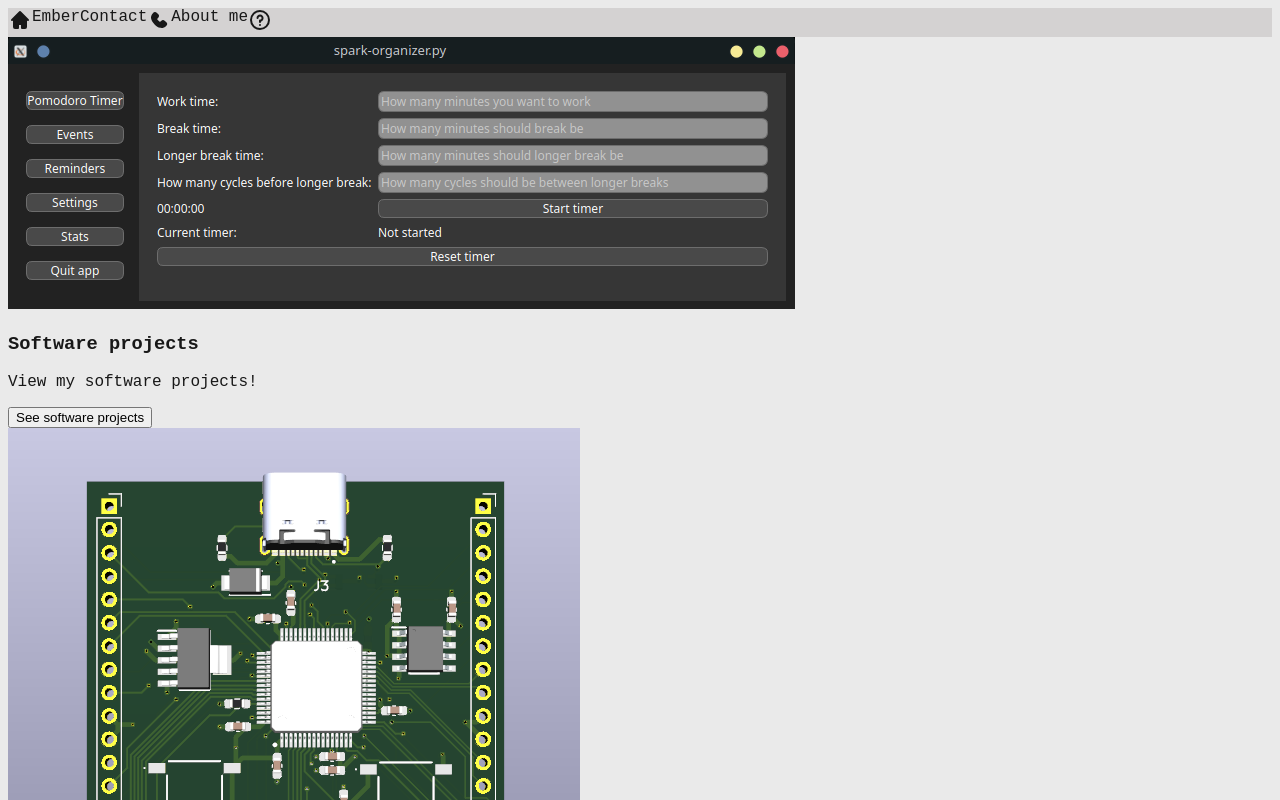
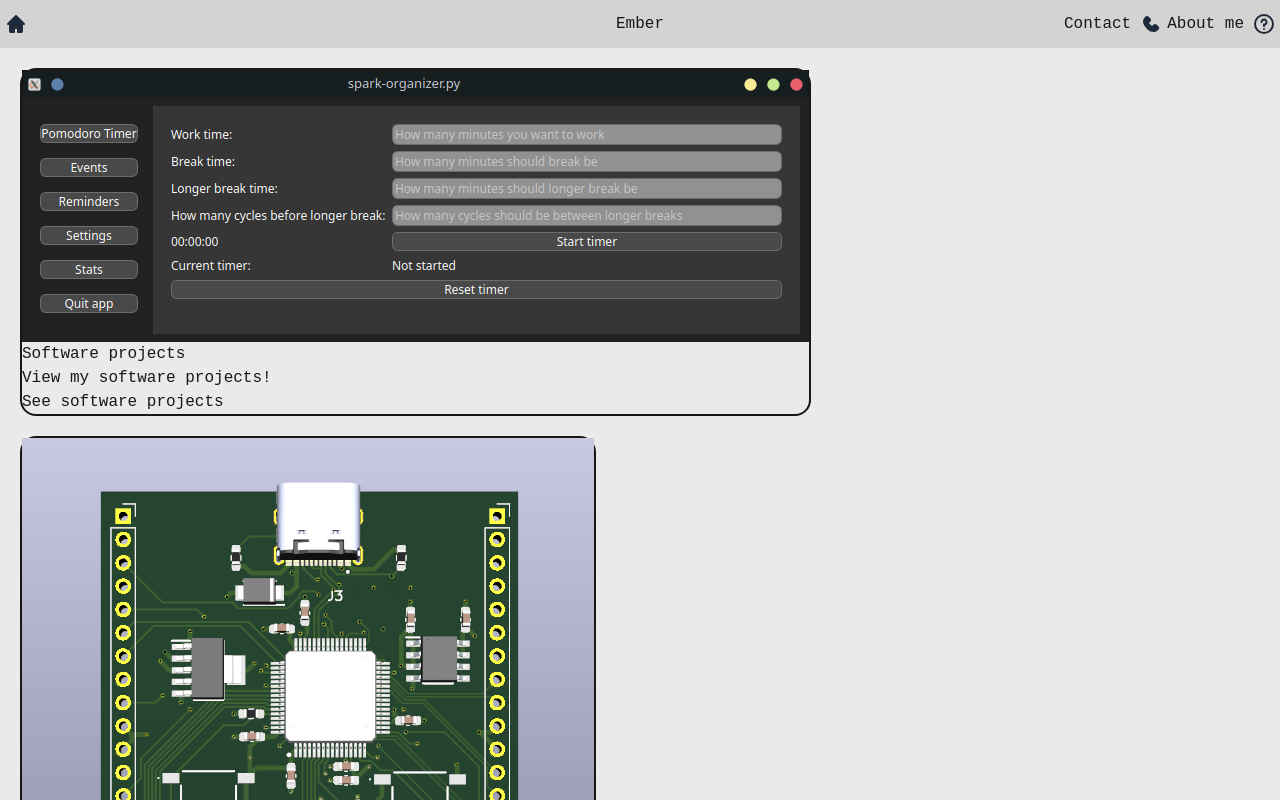
Before and after one commit to emb3rcia/emb3rcia.github.io, a React (Vite) app: page /#/ in a window 1280 px wide. Shown: the top 800 px of the page. Built offline with nearby package versions, Linux system fonts and the light colour scheme.

Commit message:
push / continuing styling, menubar is made, i didnt import tailwind properly

```diff
--- a/src/components/MenuBar.jsx
+++ b/src/components/MenuBar.jsx
@@ -6,28 +6,25 @@ import HomeIcon from "../assets/icons/HomeIcon.jsx";
 
 function MenuBar() {
     const navigate = useNavigate();
-//w-full h-32px flex justify-center-safe space
     return (
-        <div className="flex h-32 w-full bg-[#d4d2d2] dark:bg-[#111111] ">
+        <div className="fixed flex justify-center h-12 items-center w-full bg-[#d4d2d2] dark:bg-[#111111]">
 
-            <div className="justify-center h-32 static right-0"
-                     onClick={() => navigate("/")}
+            <div className="absolute left-1"
+                 onClick={() => navigate("/")}
             >
                 <HomeIcon/>
             </div>
 
-            <div className="justify-center">
-                <span className="">Ember</span>
-            </div>
+            <span className="">Ember</span>
 
-            <div className="flex space-x-4">
-                <div className="flex justify-center space-x-4"
+            <div className="flex absolute right-1">
+                <div className="flex space-x-2 "
                      onClick={() => navigate("/contact")}
                 >
                     <span className="ml-1">Contact</span>
                     <ContactIcon/>
                 </div>
-                <div className="flex justify-center space-x-4"
+                <div className="flex space-x-2 "
                      onClick={() => navigate("/about")}
                 >
                     <span className="ml-1">About me</span>
--- a/src/components/SubPagePanel.jsx
+++ b/src/components/SubPagePanel.jsx
@@ -4,7 +4,7 @@ function SubPagePanel({ image_file, title, description, link, button_text}) {
     const navigate = useNavigate();
 
     return (
-        <div className="PLATFORM-WRAPPER">
+        <div className="border-2 rounded-2xl m-5 w-max">
             {image_file ? (
                 <div className="IMAGE-WRAPPER">
                     <img src={image_file} alt="SubPage image" />
--- a/src/index.css
+++ b/src/index.css
@@ -1,7 +1,17 @@
+@import "tailwindcss";
+
+@tailwind utilities;
+
 :root {
   color: #f9f9f9;
   background: #131313;
   font-family: "Droid Sans Mono", monospace;
+}
+
+html, body, #root {
+  height: 100%;
+  margin: 0;
+  padding: 0;
 }
 
 @media (prefers-color-scheme: light) {
@@ -10,4 +20,9 @@
     background-color: #eaeaea;
     font-family: "Droid Sans Mono", monospace;
   }
+  html, body, #root {
+    height: 100%;
+    margin: 0;
+    padding: 0;
+  }
 }
--- a/src/pages/Home.jsx
+++ b/src/pages/Home.jsx
@@ -6,9 +6,9 @@ import MenuBar from "../components/MenuBar.jsx";
 
 function Home() {
     return (
-        <div className="home-wrapped">
+        <div>
             <MenuBar />
-            <div className="content-div">
+            <div className="pt-12">
                 <SubPagePanel image_file={SoftwareImage} title="Software projects" description="View my software projects!" link="/software" button_text="See software projects"/>
                 <SubPagePanel image_file={HardwareImage} title="Hardware projects" description="View my hardware projects!" link="/hardware" button_text="See hardware projects"/>
                 <SubPagePanel title="Contact" description="See my contact info!" link="/contact" button_text="Contact me"/>
```
